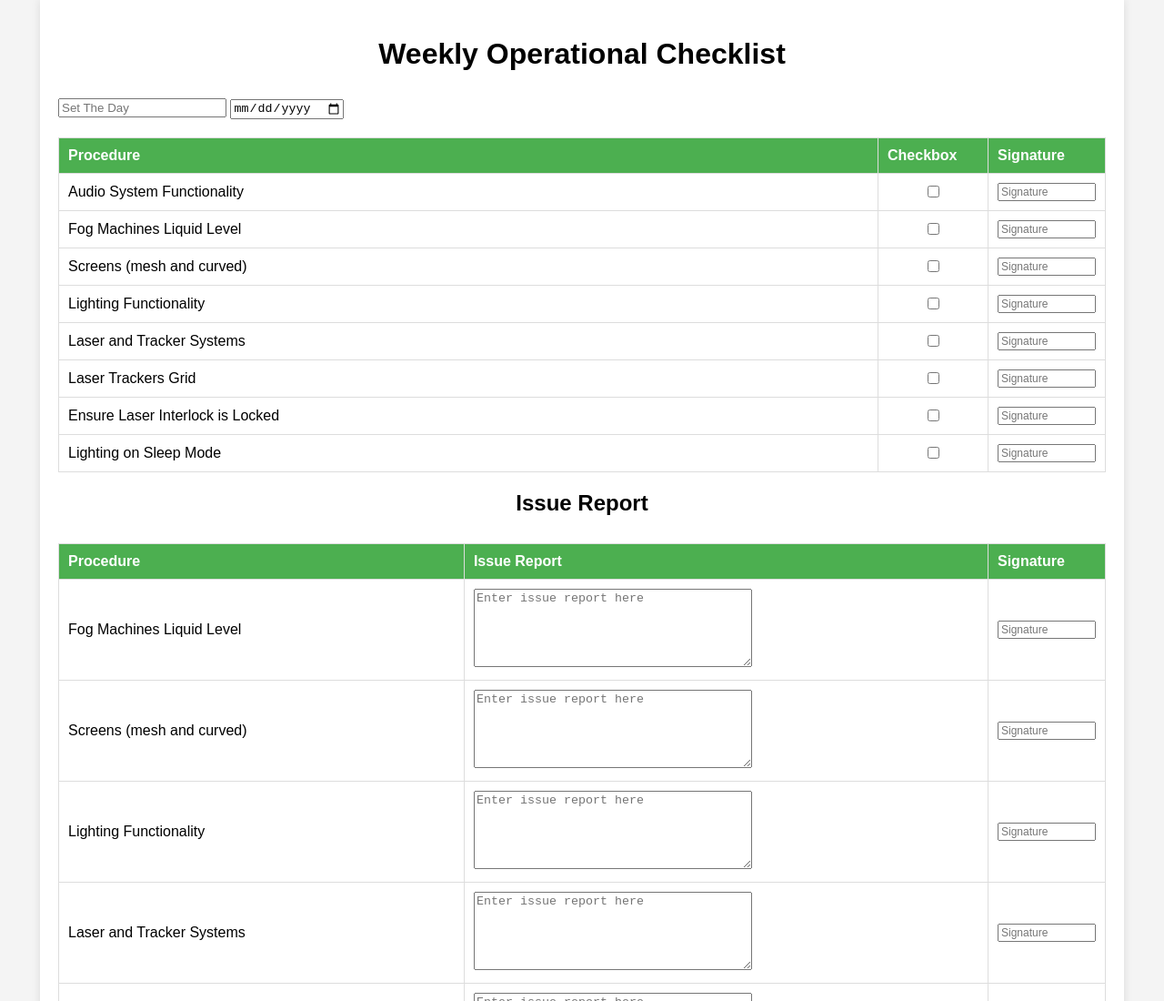
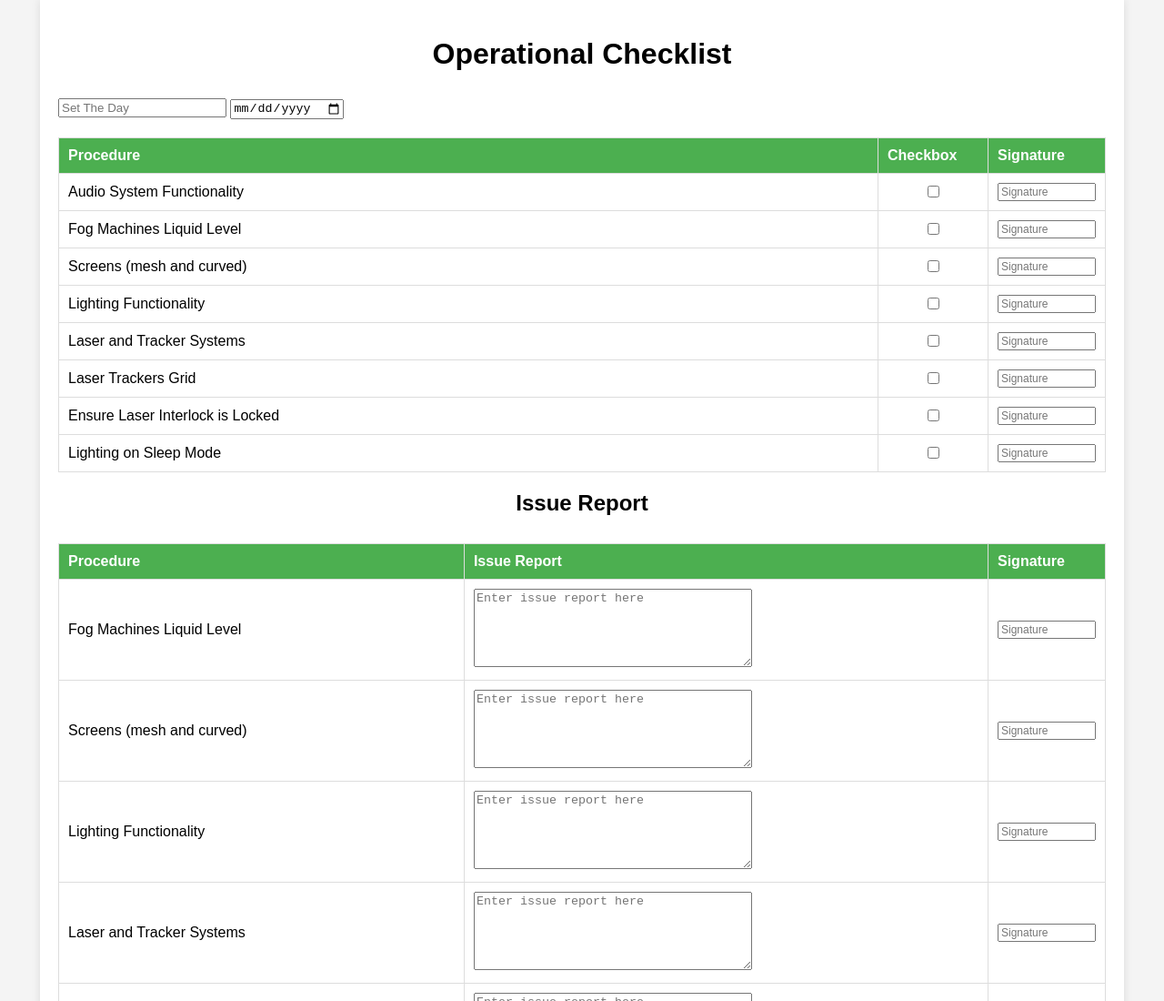
Before and after one commit to Osamaas93/Ain-Dubai-Check-List, a plain HTML site: page index.html in a window 1280 px wide. Shown: the top 1100 px of the page at 91% size. Drawn offline with Linux system fonts and the light colour scheme.

Commit message:
Update the title and the H1
Update the title and the H1

```diff
--- a/index.html
+++ b/index.html
@@ -3,7 +3,7 @@
 <head>
     <meta charset="UTF-8">
     <meta name="viewport" content="width=device-width, initial-scale=1.0">
-    <title>Weekly Operational Checklist</title>
+    <title>Operational Checklist</title>
     <style>
         body {
             font-family: Arial, sans-serif;
@@ -299,7 +299,7 @@ textarea {
 </head>
 <body>
     <div class="container">
-        <h1 class="header">Weekly Operational Checklist</h1>
+        <h1 class="header">Operational Checklist</h1>
 
         <div>
             <input type="text" id="day" placeholder="Set The Day">
```
